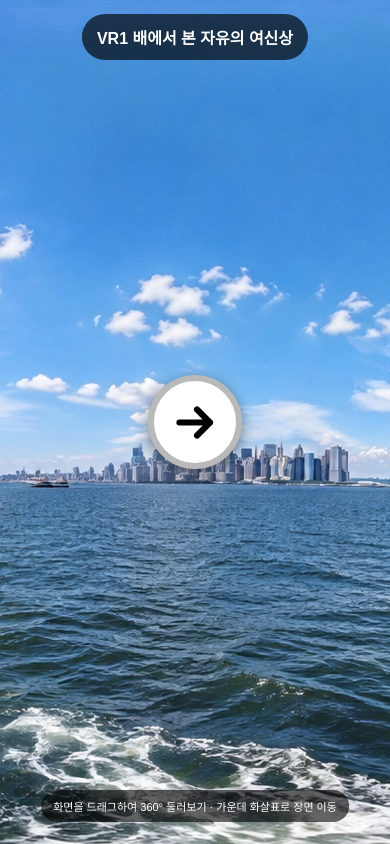
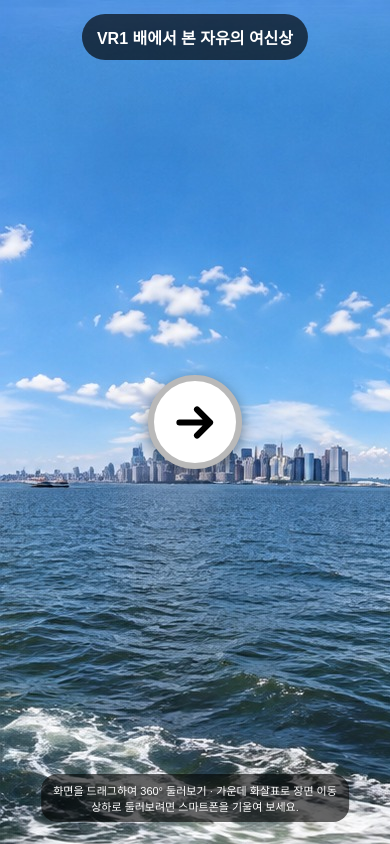
Before and after one commit to ilmac-knu/statue-liberty-vr, a plain HTML site: page index.html in a window 390 px wide. Drawn offline with Linux system fonts and the light colour scheme.

Commit message:
Enhance hint for 360° viewing instructions
Added additional hint for smartphone users to tilt for vertical view.

```diff
--- a/index.html
+++ b/index.html
@@ -36,7 +36,9 @@
     <button class="next" id="next" type="button" aria-label="VR2 섬에서 본 자유의 여신상으로 이동" title="다음 VR 장면으로 이동">
       <svg viewBox="0 0 64 64" aria-hidden="true" fill="none" stroke="currentColor" stroke-width="8" stroke-linecap="round" stroke-linejoin="round"><path d="M11 32h40M34 15l17 17-17 17"/></svg>
     </button>
-    <div class="hint">화면을 드래그하여 360° 둘러보기 · 가운데 화살표로 장면 이동</div>
+    <div class="hint">화면을 드래그하여 360° 둘러보기 · 가운데 화살표로 장면 이동<br>
+                      상하로 둘러보려면 스마트폰을 기울여 보세요.
+    </div>
   </div>
   <script>
     const scenes = [
```
